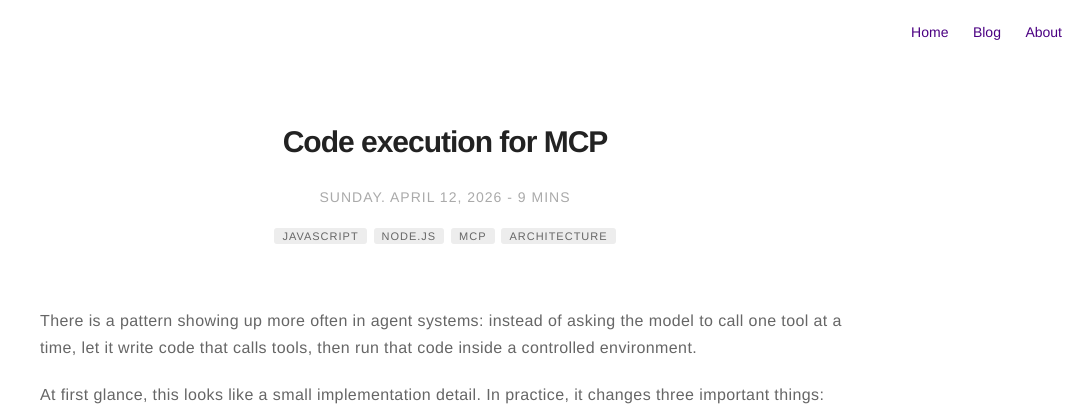
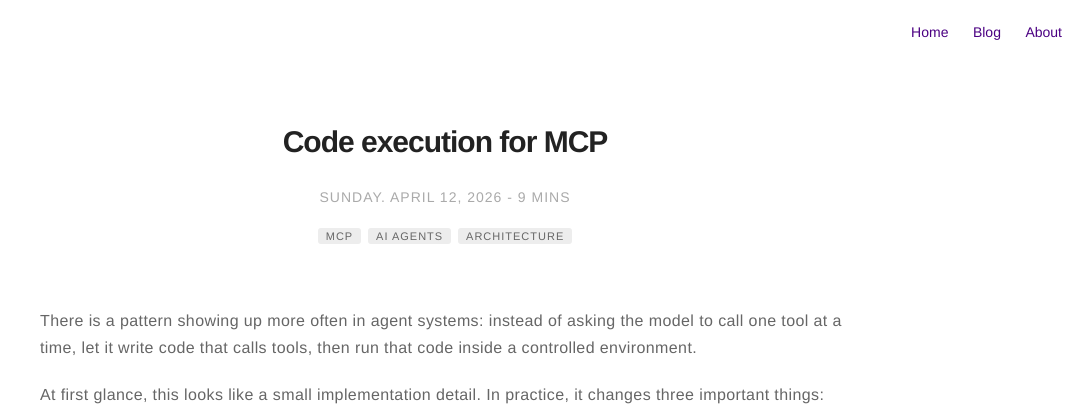
Before and after one commit to aallam/aallam.github.io, a Jekyll site: the page built from _posts/2026-04-12-code-execution-for-mcp.md, in a window 1280 px wide and 900 px high. Shown: the top 418 px of the window, without its empty margins (195-1280 px from the left). Built offline with Jekyll 4.4.1, drawn with Linux system fonts in a browser that asks for light colours.

Commit message:
chore: update Code execution for MCP tags

```diff
--- a/_posts/2026-04-12-code-execution-for-mcp.md
+++ b/_posts/2026-04-12-code-execution-for-mcp.md
@@ -5,9 +5,8 @@ date: 2026-04-12 12:10
 description: "A technical look at why direct MCP tool calling runs into context and boundary problems, what Anthropic and Cloudflare found, and the architecture behind execbox."
 mermaid: true
 tag:
-- JavaScript
-- Node.js
 - MCP
+- AI Agents
 - Architecture
 blog: true
 jemoji:
```
